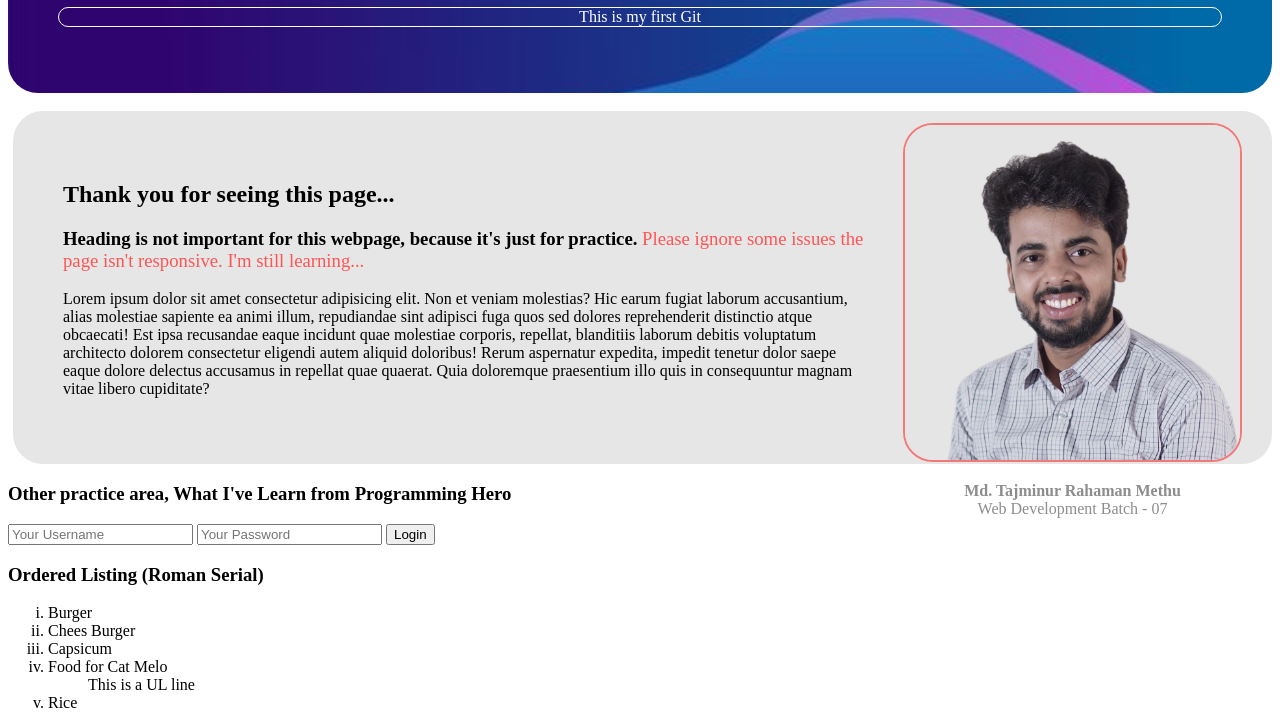
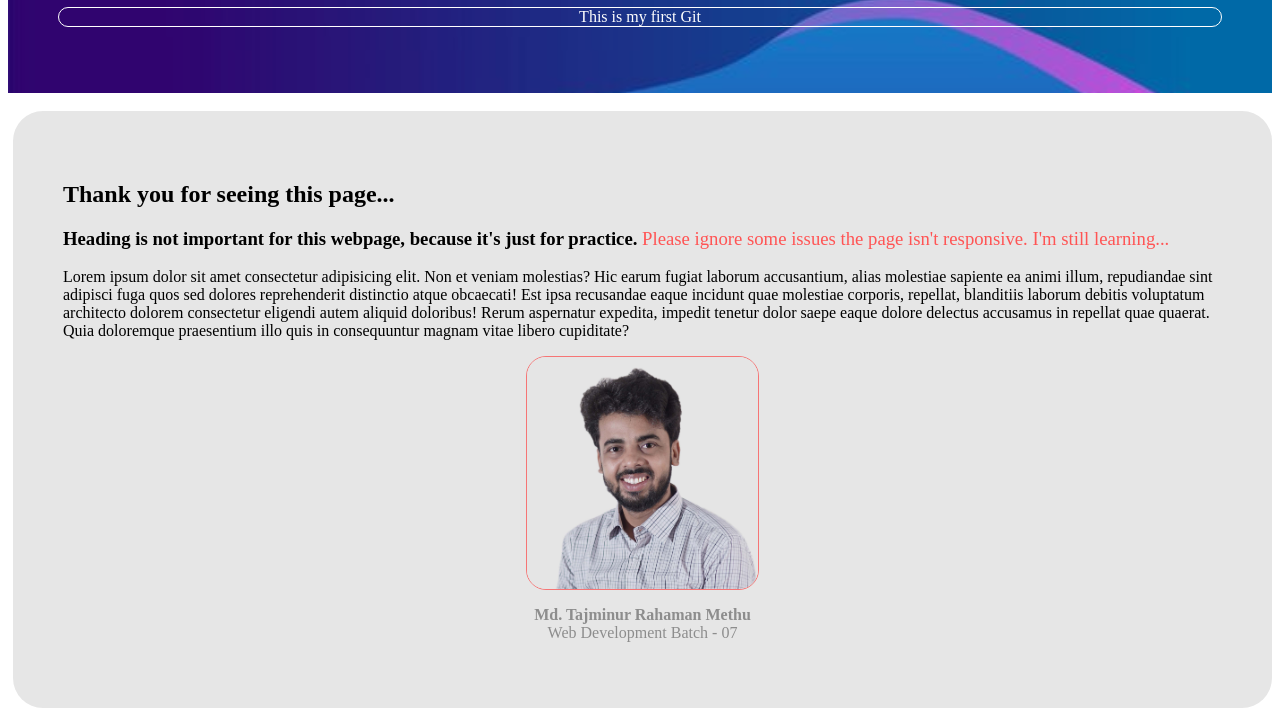
Before and after one commit to methubd/methu-first-repo, a plain HTML site: page index.html in a window 1280 px wide. Shown: the part 205-920 px from the top of the page. Drawn offline with Linux system fonts and the light colour scheme.

Commit message:
latest fix

```diff
--- a/index.html
+++ b/index.html
@@ -17,17 +17,21 @@
         </div>
     </header>
 
-    <div id="profile-photo">
+    <!-- <div id="profile-photo">
         <img style="border: 2px solid rgb(245, 120, 120); width: 335px; border-radius: 30px;" src="student-photo.jpg" alt="a passport size photo of md tajminur rahaman methu">
         <p style="color: rgb(141, 141, 141); text-align: center;"><b>Md. Tajminur Rahaman Methu</b> <br>
             Web Development Batch - 07
         </p>
-    </div>
+    </div> -->
 
     <div id="sub-heading">
         <h2>Thank you for seeing this page...</h2>
         <h3>Heading is not important for this webpage, because it's just for practice. <span style="color: rgb(255, 84, 84); font-weight: 400;">Please ignore some issues the page isn't responsive. I'm still learning...</span></h3>
         <p>Lorem ipsum dolor sit amet consectetur adipisicing elit. Non et veniam molestias? Hic earum fugiat laborum accusantium, alias molestiae sapiente ea animi illum, repudiandae sint adipisci fuga quos sed dolores reprehenderit distinctio atque obcaecati! Est ipsa recusandae eaque incidunt quae molestiae corporis, repellat, blanditiis laborum debitis voluptatum architecto dolorem consectetur eligendi autem aliquid doloribus! Rerum aspernatur expedita, impedit tenetur dolor saepe eaque dolore delectus accusamus in repellat quae quaerat. Quia doloremque praesentium illo quis in consequuntur magnam vitae libero cupiditate?
+        </p>
+                <img src="student-photo.jpg" alt="a passport size photo of md tajminur rahaman methu" class="center">
+        <p style="color: rgb(141, 141, 141); text-align: center;"><b>Md. Tajminur Rahaman Methu</b> <br>
+            Web Development Batch - 07
         </p>
     </div>
 
--- a/style.css
+++ b/style.css
@@ -5,13 +5,15 @@
     background-image: url('header-photo.jpg');
     background-blend-mode: multiply;
     background-size: cover;
-    border-radius: 30px;
+    /* border-radius: 30px; */
     position: sticky;
+    margin: auto;
 }
 
 #profile-photo{
     float: right;
-    margin: 30px;
+    margin: auto;
+    padding: 50px;
 
 }
 #sub-heading{
@@ -21,3 +23,20 @@
     margin: 18px 0px 10px 5px;
 
 }
+#login{
+    background-color: rgb(232, 231, 229);
+    padding: 30px;
+    width: 500px;
+    text-align: center;
+    border-radius: 10px;
+    margin: auto;
+
+}
+.center{
+    display: block;
+    margin-left: auto;
+    margin-right: auto;
+    width: 20%;
+    border: 1px solid rgb(246, 117, 117);
+    border-radius: 20px;
+}
```
